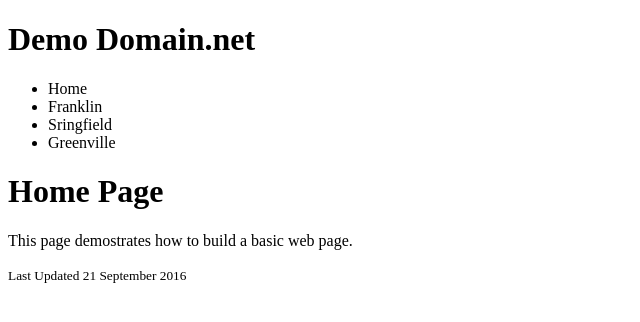
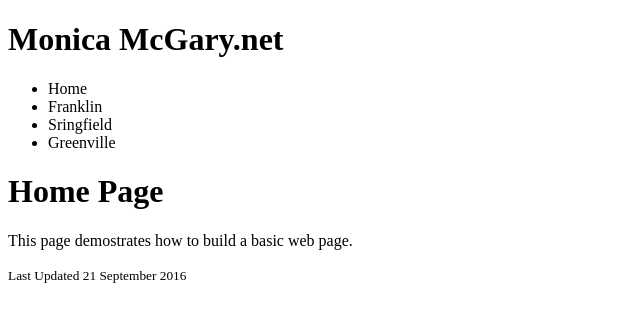
Before and after one commit to draca3565/monicamcgary.github.io, a plain HTML site: page index.html in a window 1280 px wide. Shown: the whole page, without its empty margins (0-640 px from the left). Drawn offline with Linux system fonts and the light colour scheme.

Commit message:
NameChange

```diff
--- a/index.html
+++ b/index.html
@@ -3,14 +3,14 @@
 
 <head>
     <meta charset="UTF-8">
-    <title> HOME PAGE | demodomain.net</title>
+    <title> HOME PAGE | monicamcgary.net</title>
     <meta http-equiv="X-UA-Compatible" content="ie=edge">
     <meta name="viewport" content="width=device-width">
 </head>
 
 <body>
     <header>
-        <h1> Demo Domain.net</h1></header>
+        <h1> Monica McGary.net</h1></header>
     <nav>
         <ul>
             <li> Home</li>
```
